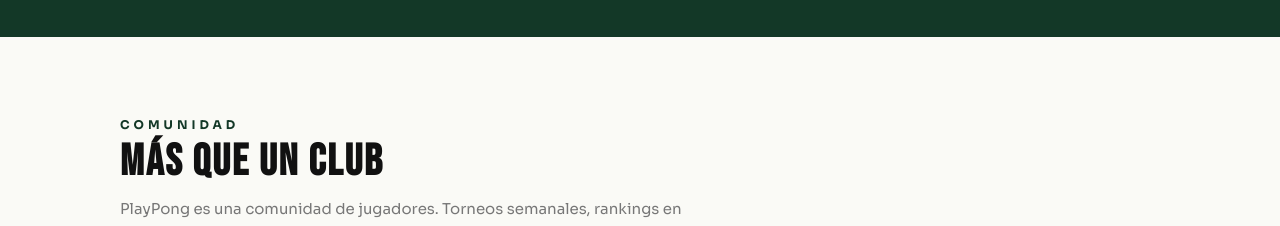
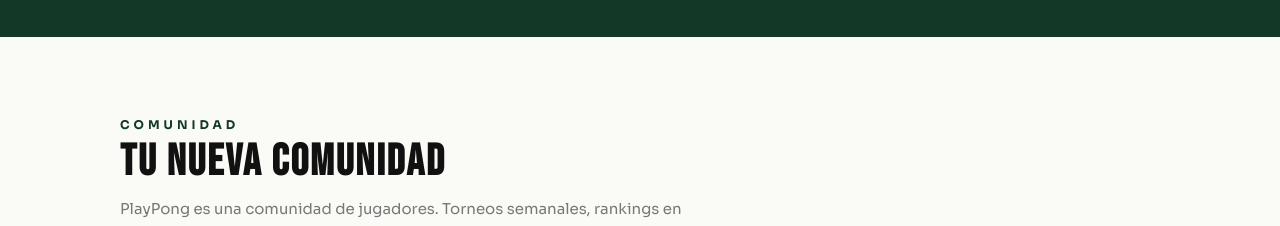
Before and after one commit to angelsahagun/playpong-mx, a React (Vite) app: page / in a window 1280 px wide. Shown: the part 3234-3460 px from the top of the page. Built offline with nearby package versions, Linux system fonts and the light colour scheme.

Commit message:
New community copy, reserve-first flow with account/payment at end

```diff
--- a/src/App.jsx
+++ b/src/App.jsx
@@ -21,7 +21,7 @@ const booked = new Set(["10:00","16:00"]);
 export default function PlayPongSite() {
   const [showApp, setShowApp] = useState(false);
   useEffect(() => { if (!document.querySelector(`link[href="${FONT}"]`)) { const l = document.createElement("link"); l.rel = "stylesheet"; l.href = FONT; document.head.appendChild(l); } }, []);
-  if (showApp) return <PlayPongApp onBack={() => setShowApp(false)} />;
+  if (showApp) return <PlayPongApp onBack={() => setShowApp(false)} startView="reserve" />;
   return <Landing onApp={() => setShowApp(true)} />;
 }
 
@@ -265,7 +265,7 @@ function Landing({ onApp }) {
       {/* ═══ COMUNIDAD ═══ */}
       <section id="comunidad">
         <Tag>Comunidad</Tag>
-        <h2 style={h2s}>Más que un club</h2>
+        <h2 style={h2s}>Tu nueva comunidad</h2>
         <p style={{color:C.sub,fontSize:15,lineHeight:1.7,maxWidth:580,marginBottom:32}}>
           PlayPong es una comunidad de jugadores. Torneos semanales, rankings en vivo, eventos sociales, y un espacio donde siempre hay alguien dispuesto a jugar un partido. Ven solo y te vas con amigos.
         </p>
@@ -336,9 +336,9 @@ function Landing({ onApp }) {
   );
 }
 
-function PlayPongApp({ onBack }) {
+function PlayPongApp({ onBack, startView = "home" }) {
   const [user, setUser] = useState(null);
-  const [view, setView] = useState("home");
+  const [view, setView] = useState(startView);
   const [mode, setMode] = useState("dark");
   const [notif, setNotif] = useState(null);
   const [bookings, setBookings] = useState([]);
@@ -352,7 +352,7 @@ function PlayPongApp({ onBack }) {
   const notify = (msg) => { setNotif(msg); setTimeout(() => setNotif(null), 2500); };
   const nav = (v) => setView(v);
 
-  if (!user) {
+  if (!user && view !== "reserve") {
     return (
       <div style={{ fontFamily:"'Sora',sans-serif", background:t.bg, minHeight:"100vh", display:"flex", alignItems:"center", justifyContent:"center", padding:20 }}>
         <div style={{ width:"100%", maxWidth:380 }}>
```
